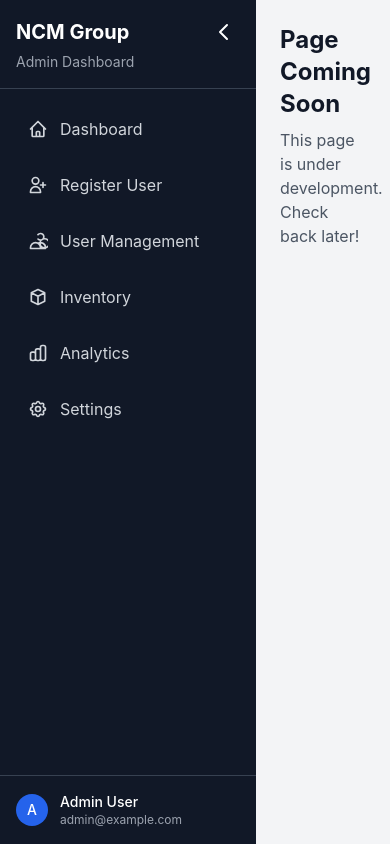
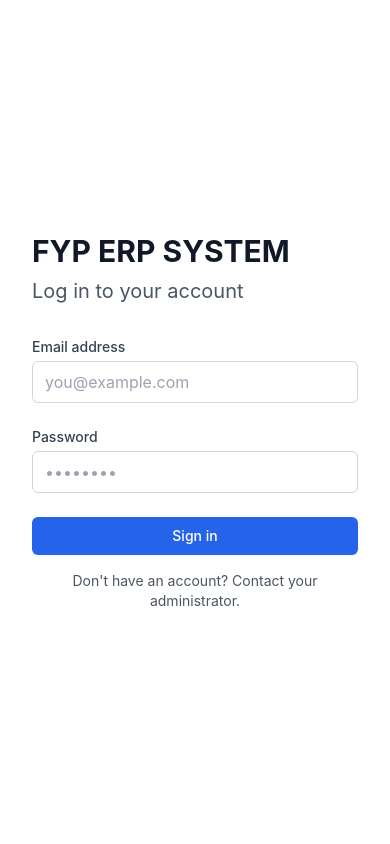
Before and after one commit to HaoYuYong/FYP_ERP_System, a React (Create React App) app in the folder client/: page / in a window 390 px wide. Built offline with nearby package versions, Linux system fonts and the light colour scheme; no server answers; the HTML template or start-up script is replaced by a standard one.

Commit message:
Add login with Supabase auth and role-based dashboard redirection

```diff
--- a/client/src/App.tsx
+++ b/client/src/App.tsx
@@ -5,6 +5,7 @@ import AdminHome from './pages/AdminHome';
 import ManagerHome from './pages/ManagerHome';
 import StaffHome from './pages/StaffHome';
 import RegisterPage from './pages/RegisterPage';
+import LoginPage from './pages/LoginPage';
 import TestUsers from './pages/TestUsers';
 
 // ==============================================
@@ -26,20 +27,30 @@ import {
 import { NavigationItem } from './types';
 
 /**
+ * Reusable placeholder component for pages under development
+ */
+const Placeholder: React.FC<{ title: string }> = ({ title }) => (
+  <div className="p-6">
+    <h1 className="text-2xl font-bold text-gray-900">{title}</h1>
+    <p className="text-gray-600 mt-2">This page is under development.</p>
+  </div>
+);
+
+/**
  * MAIN APP COMPONENT
  * This is the root component that renders everything
  */
 function App() {
   // ==============================================
-  // NAVIGATION ITEMS CONFIGURATION (FIXED - NO DUPLICATES)
+  // NAVIGATION ITEMS CONFIGURATION
   // ==============================================
   // Array defining all items in the sidebar navigation
   // Each item has: name, URL path, and icon component
   const navigationItems: NavigationItem[] = [
-    // Dashboard - Main admin page
+    // Dashboard - Will redirect based on role (handled by protected routes)
     {
       name: 'Dashboard',
-      href: '/adminhome',
+      href: '/dashboard',    // Updated from '/adminhome' to generic dashboard
       icon: HomeIcon
     },
 
@@ -51,7 +62,6 @@ function App() {
     },
 
     // User Management - View all registered users
-    // Note: We're using "User Management" instead of "View Users" for consistency
     {
       name: 'User Management',
       href: '/users',
@@ -87,90 +97,56 @@ function App() {
     /**
      * ROUTER COMPONENT
      * Wraps the entire app to enable client-side routing
-     * - Manages browser history
-     * - Handles URL changes without page reloads
      */
     <Router>
       {/**
+       * ROUTES CONFIGURATION
+       * Public routes (no layout) are defined first,
+       * then protected routes (with Layout) are grouped under '/*'
+       */}
+      <Routes>
+        {/* PUBLIC ROUTE: LOGIN PAGE (NO SIDEBAR) */}
+        <Route path="/" element={<LoginPage />} />
+
+        {/* PROTECTED ROUTES: ALL PAGES THAT REQUIRE AUTHENTICATION AND SIDEBAR */}
+        <Route
+          path="/*"
+          element={
+            /**
              * LAYOUT COMPONENT
              * Provides consistent page structure (sidebar + main content)
-       * Passes navigationItems to Sidebar component
-       */}
+             * Only rendered for routes under this wildcard
+             */
             <Layout navigationItems={navigationItems}>
               {/**
-         * ROUTES COMPONENT
-         * Container for all route definitions
-         * Matches URL path to specific components
+               * NESTED ROUTES
+               * These are rendered inside the Layout's main content area
                */}
               <Routes>
-          {/**
-           * ROUTE: DASHBOARD (/)
-           * Main admin dashboard - shown when user visits root URL
-           */}
-          <Route path="/adminhome" element={<AdminHome />} />
-          <Route path="/managerhome" element={<ManagerHome />} />
-          <Route path="/staffhome" element={<StaffHome />} />
+                {/* Role-specific home pages */}
+                <Route path="/admin" element={<AdminHome />} />
+                <Route path="/manager" element={<ManagerHome />} />
+                <Route path="/staff" element={<StaffHome />} />
 
-          {/**
-           * ROUTE: REGISTER PAGE (/register)
-           * Form for admins to register new users
-           */}
+                {/* Other protected pages */}
                 <Route path="/register" element={<RegisterPage />} />
-
-          {/**
-           * ROUTE: USER MANAGEMENT (/users)
-           * Page to view all registered users (for testing/verification)
-           */}
                 <Route path="/users" element={<TestUsers />} />
 
-          {/**
-           * ROUTE: INVENTORY (/inventory)
-           * Placeholder page for inventory management (coming soon)
-           */}
-          <Route path="/inventory" element={
-            <div className="p-6">
-              <h1 className="text-2xl font-bold text-gray-900">Inventory Management</h1>
-              <p className="text-gray-600 mt-2">This page is under development.</p>
-            </div>
-          } />
+                {/* Placeholder pages for future features */}
+                <Route path="/inventory" element={<Placeholder title="Inventory Management" />} />
+                <Route path="/analytics" element={<Placeholder title="Analytics & Reports" />} />
+                <Route path="/settings" element={<Placeholder title="System Settings" />} />
 
-          {/**
-           * ROUTE: ANALYTICS (/analytics)
-           * Placeholder page for analytics and reports (coming soon)
-           */}
-          <Route path="/analytics" element={
-            <div className="p-6">
-              <h1 className="text-2xl font-bold text-gray-900">Analytics & Reports</h1>
-              <p className="text-gray-600 mt-2">This page is under development.</p>
-            </div>
-          } />
+                {/* Dashboard redirect - temporary: sends to admin page (will be replaced by role-based redirect later) */}
+                <Route path="/dashboard" element={<AdminHome />} />
 
-          {/**
-           * ROUTE: SETTINGS (/settings)
-           * Placeholder page for system settings (coming soon)
-           */}
-          <Route path="/settings" element={
-            <div className="p-6">
-              <h1 className="text-2xl font-bold text-gray-900">System Settings</h1>
-              <p className="text-gray-600 mt-2">This page is under development.</p>
-            </div>
-          } />
-
-          {/**
-           * CATCH-ALL ROUTE (*)
-           * Shows a "Coming Soon" message for any other URLs
-           * This prevents 404 errors during development
-           */}
-          <Route path="*" element={
-            <div className="p-6">
-              <h1 className="text-2xl font-bold text-gray-900">Page Coming Soon</h1>
-              <p className="text-gray-600 mt-2">
-                This page is under development. Check back later!
-              </p>
-            </div>
-          } />
+                {/* CATCH-ALL ROUTE for any undefined paths under protected section */}
+                <Route path="*" element={<Placeholder title="Page Coming Soon" />} />
               </Routes>
             </Layout>
+          }
+        />
+      </Routes>
     </Router>
   );
 }
--- /dev/null
+++ b/client/src/pages/LoginPage.tsx
@@ -0,0 +1,220 @@
+import React, { useState, useEffect } from 'react';
+import { useNavigate } from 'react-router-dom';
+import { supabase } from '../lib/supabase';
+import { User } from '../types';
+
+const LoginPage: React.FC = () => {
+  const navigate = useNavigate();
+  const [email, setEmail] = useState('');
+  const [password, setPassword] = useState('');
+  const [loading, setLoading] = useState(false);
+  const [error, setError] = useState('');
+  const [showError, setShowError] = useState(false);
+
+  // Auto-hide error message after 8 seconds
+  useEffect(() => {
+    if (showError) {
+      const timer = setTimeout(() => {
+        setShowError(false);
+        setError('');
+      }, 8000);
+      return () => clearTimeout(timer);
+    }
+  }, [showError]);
+
+  // Function to get user role from database after login
+  const getUserRole = async (userId: string): Promise<string | null> => {
+    try {
+      const { data, error } = await supabase
+        .from('users')
+        .select(`
+          role_id,
+          role:role_id (
+            role_type
+          )
+        `)
+        .eq('auth_id', userId)
+        .single();
+
+      if (error) throw error;
+      // Access first element since Supabase returns relationship as array
+      const role = Array.isArray(data?.role) ? data?.role[0] : data?.role;
+      return role?.role_type || null;
+    } catch (err) {
+      console.error('Error fetching user role:', err);
+      return null;
+    }
+  };
+
+  const handleSubmit = async (e: React.FormEvent) => {
+    e.preventDefault();
+    setError('');
+    setShowError(false);
+    setLoading(true);
+
+    try {
+      // Sign in with Supabase Auth
+      const { data, error: signInError } = await supabase.auth.signInWithPassword({
+        email,
+        password,
+      });
+
+      if (signInError) throw signInError;
+
+      if (data.user) {
+        // Fetch user role from database
+        const role = await getUserRole(data.user.id);
+
+        // Redirect based on role
+        switch (role) {
+          case 'admin':
+            navigate('/admin');
+            break;
+          case 'manager':
+            navigate('/manager');
+            break;
+          case 'staff':
+            navigate('/staff');
+            break;
+          default:
+            // Fallback: if role not found, go to a generic dashboard or show error
+            setError('User role not found. Please contact administrator.');
+            setShowError(true);
+            // Sign out the user because role is missing
+            await supabase.auth.signOut();
+        }
+      }
+    } catch (err: any) {
+      console.error('Login error:', err);
+      setError(err.message || 'Wrong email or password, please try again and insert the correct password');
+      setShowError(true);
+    } finally {
+      setLoading(false);
+    }
+  };
+
+  return (
+    <div className="flex min-h-screen bg-gray-100">
+      {/* Left side - Login Form (35%) */}
+      <div className="w-full lg:w-[35%] bg-white flex items-center justify-center p-8">
+        <div className="w-full max-w-md">
+          {/* Company Name */}
+          <h1 className="text-3xl font-bold text-gray-900 mb-2">FYP ERP SYSTEM</h1>
+          <h2 className="text-xl text-gray-600 mb-8">Log in to your account</h2>
+
+          {/* Error Message Popup */}
+          {showError && error && (
+            <div className="mb-4 p-4 bg-red-50 border border-red-200 rounded-md animate-fade-in">
+              <div className="flex">
+                <div className="flex-shrink-0">
+                  <svg className="h-5 w-5 text-red-400" fill="currentColor" viewBox="0 0 20 20">
+                    <path fillRule="evenodd" d="M10 18a8 8 0 100-16 8 8 0 000 16zM8.707 7.293a1 1 0 00-1.414 1.414L8.586 10l-1.293 1.293a1 1 0 101.414 1.414L10 11.414l1.293 1.293a1 1 0 001.414-1.414L11.414 10l1.293-1.293a1 1 0 00-1.414-1.414L10 8.586 8.707 7.293z" clipRule="evenodd" />
+                  </svg>
+                </div>
+                <div className="ml-3">
+                  <p className="text-sm text-red-700">{error}</p>
+                </div>
+              </div>
+            </div>
+          )}
+
+          <form onSubmit={handleSubmit} className="space-y-6">
+            {/* Email Field */}
+            <div>
+              <label htmlFor="email" className="block text-sm font-medium text-gray-700 mb-1">
+                Email address
+              </label>
+              <input
+                id="email"
+                type="email"
+                required
+                value={email}
+                onChange={(e) => setEmail(e.target.value)}
+                className="w-full px-3 py-2 border border-gray-300 rounded-md focus:outline-none focus:ring-2 focus:ring-primary-500 focus:border-transparent"
+                placeholder="you@example.com"
+                disabled={loading}
+              />
+            </div>
+
+            {/* Password Field */}
+            <div>
+              <label htmlFor="password" className="block text-sm font-medium text-gray-700 mb-1">
+                Password
+              </label>
+              <input
+                id="password"
+                type="password"
+                required
+                value={password}
+                onChange={(e) => setPassword(e.target.value)}
+                className="w-full px-3 py-2 border border-gray-300 rounded-md focus:outline-none focus:ring-2 focus:ring-primary-500 focus:border-transparent"
+                placeholder="••••••••"
+                disabled={loading}
+              />
+            </div>
+
+            {/* Login Button */}
+            <button
+              type="submit"
+              disabled={loading}
+              className="w-full flex justify-center py-2 px-4 border border-transparent rounded-md shadow-sm text-sm font-medium text-white bg-primary-600 hover:bg-primary-700 focus:outline-none focus:ring-2 focus:ring-offset-2 focus:ring-primary-500 disabled:opacity-50 disabled:cursor-not-allowed transition-colors"
+            >
+              {loading ? (
+                <>
+                  <svg className="animate-spin -ml-1 mr-2 h-4 w-4 text-white" fill="none" viewBox="0 0 24 24">
+                    <circle className="opacity-25" cx="12" cy="12" r="10" stroke="currentColor" strokeWidth="4"></circle>
+                    <path className="opacity-75" fill="currentColor" d="M4 12a8 8 0 018-8V0C5.373 0 0 5.373 0 12h4zm2 5.291A7.962 7.962 0 014 12H0c0 3.042 1.135 5.824 3 7.938l3-2.647z"></path>
+                  </svg>
+                  Signing in...
+                </>
+              ) : (
+                'Sign in'
+              )}
+            </button>
+          </form>
+
+          {/* Optional: Link to registration if needed (but admin only) */}
+          <p className="mt-4 text-center text-sm text-gray-600">
+            Don't have an account? Contact your administrator.
+          </p>
+        </div>
+      </div>
+
+      {/* Right side - Branding (65%) */}
+      <div className="hidden lg:block lg:w-[65%] relative bg-cover bg-center" style={{ backgroundImage: "url('https://images.unsplash.com/photo-1586528116311-ad8dd3c8310d?ixlib=rb-4.0.3&ixid=MnwxMjA3fDB8MHxwaG90by1wYWdlfHx8fGVufDB8fHx8&auto=format&fit=crop&w=1170&q=80')" }}>
+        {/* Dark overlay */}
+        <div className="absolute inset-0 bg-black bg-opacity-60"></div>
+
+        {/* Content overlay */}
+        <div className="relative h-full flex flex-col items-center justify-center text-white p-12">
+          <div className="max-w-2xl text-center">
+            <h1 className="text-5xl font-bold mb-6">Inventory Management System</h1>
+            <p className="text-xl mb-8">
+              Real-time tracking, predictive analytics, and stockout prevention for modern businesses.
+            </p>
+            <div className="grid grid-cols-2 gap-6 text-left">
+              <div className="bg-white bg-opacity-10 p-6 rounded-lg backdrop-blur-sm">
+                <h3 className="text-lg font-semibold mb-2">📊 Real-time Analytics</h3>
+                <p className="text-sm opacity-90">Monitor inventory levels and sales in real-time.</p>
+              </div>
+              <div className="bg-white bg-opacity-10 p-6 rounded-lg backdrop-blur-sm">
+                <h3 className="text-lg font-semibold mb-2">🔮 Predictive Stockout</h3>
+                <p className="text-sm opacity-90">AI-powered predictions to prevent stockouts.</p>
+              </div>
+              <div className="bg-white bg-opacity-10 p-6 rounded-lg backdrop-blur-sm">
+                <h3 className="text-lg font-semibold mb-2">👥 Role-based Access</h3>
+                <p className="text-sm opacity-90">Admin, Manager, and Staff portals.</p>
+              </div>
+              <div className="bg-white bg-opacity-10 p-6 rounded-lg backdrop-blur-sm">
+                <h3 className="text-lg font-semibold mb-2">⚡ Fast & Secure</h3>
+                <p className="text-sm opacity-90">Built with React, Node.js, and Supabase.</p>
+              </div>
+            </div>
+          </div>
+        </div>
+      </div>
+    </div>
+  );
+};
+
+export default LoginPage;
```
Also changed, not shown: client/tailwind.config.js (+11 -0 lines). Lines whose indentation alone changed are shown as unchanged.
